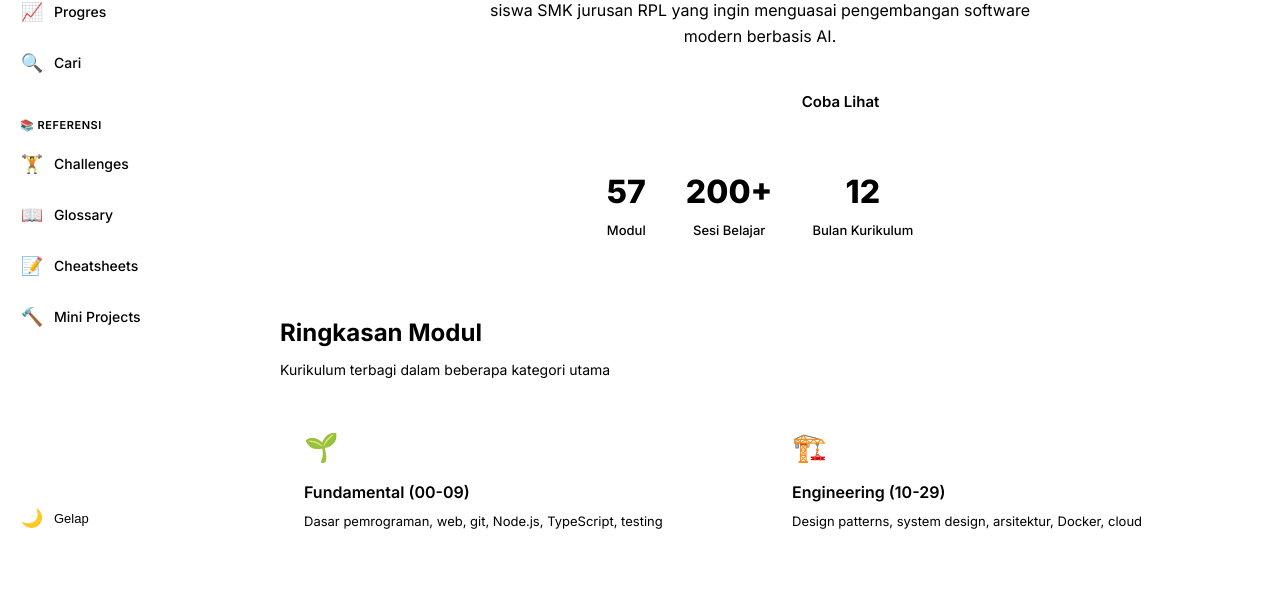
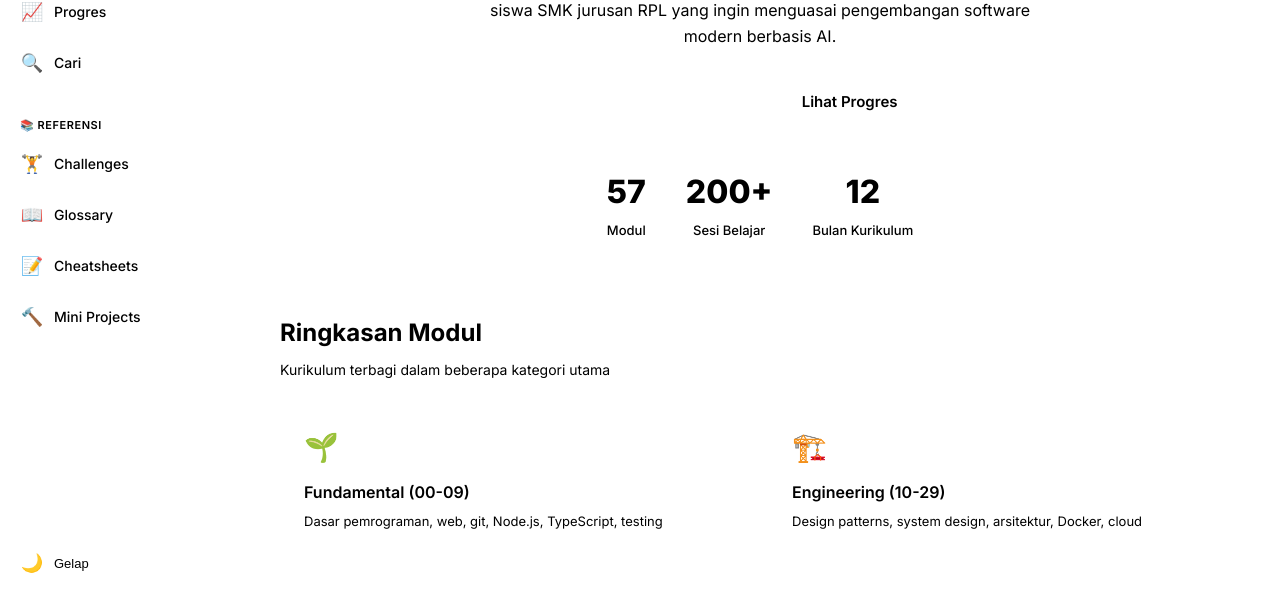
Before and after one commit to ant-joshua/rpl-ai-curriculum, a SvelteKit app in the folder lms/: page / in a window 1280 px wide. Shown: the part 204-800 px from the top of the page. Built offline with nearby package versions, Linux system fonts and the light colour scheme.

Commit message:
fix: alur langsung ke dashboard, hapus Masuk dari sidebar

```diff
--- a/lms/src/routes/+layout.svelte
+++ b/lms/src/routes/+layout.svelte
@@ -93,19 +93,6 @@
 				<span class="nav-icon">{themeStore.theme === 'dark' ? '☀️' : '🌙'}</span>
 				<span>{themeStore.theme === 'dark' ? 'Terang' : 'Gelap'}</span>
 			</button>
-			{#if user.isLoggedIn}
-				<div class="user-info">
-					<span class="user-avatar">{user.username.charAt(0).toUpperCase()}</span>
-					<span class="user-name">{user.username}</span>
-				</div>
-				<button onclick={() => { user.logout(); closeSidebar(); }} class="logout-btn">
-					Keluar
-				</button>
-			{:else}
-				<a href="/login" onclick={closeSidebar} class="login-btn">
-					Masuk
-				</a>
-			{/if}
 		</div>
 	</aside>
 
--- a/lms/src/routes/+page.svelte
+++ b/lms/src/routes/+page.svelte
@@ -27,13 +27,8 @@
 				pengembangan software modern berbasis AI.
 			</p>
 			<div class="hero-actions">
-				{#if user.isLoggedIn}
-					<a href="/dashboard" class="btn btn-primary">Lanjut Belajar</a>
-					<a href="/progress" class="btn btn-secondary">Lihat Progres</a>
-				{:else}
-					<a href="/login" class="btn btn-primary">Mulai Belajar</a>
-					<a href="/dashboard" class="btn btn-secondary">Coba Lihat</a>
-				{/if}
+				<a href="/dashboard" class="btn btn-primary">Mulai Belajar →</a>
+				<a href="/progress" class="btn btn-secondary">Lihat Progres</a>
 			</div>
 		</div>
 		<div class="hero-stats">
```
